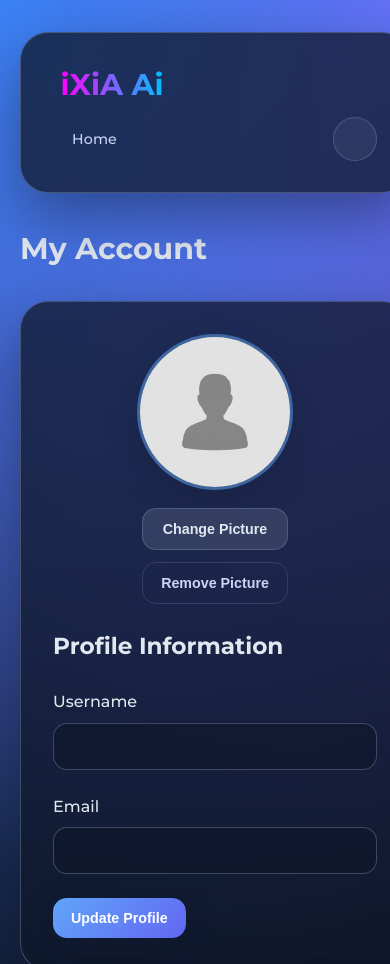
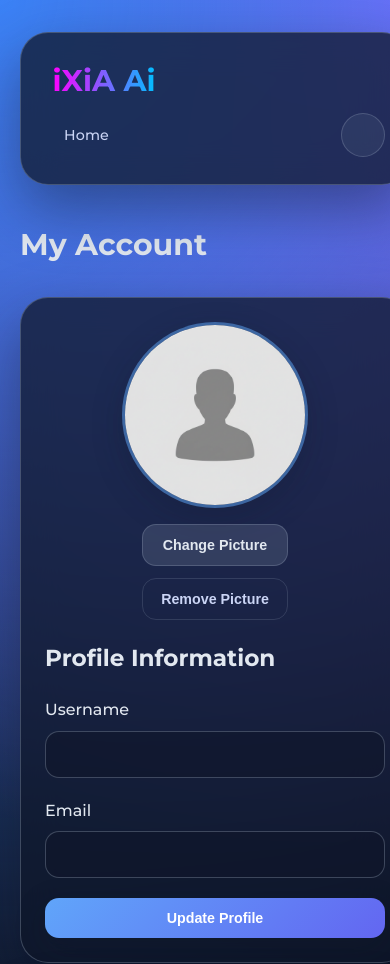
Before and after one commit to Varo-Saran/IXIA, a website: page account.html in a window 390 px wide. Shown: the top 964 px of the page. Drawn offline with Linux system fonts and the light colour scheme.

Commit message:
Improve account page mobile layout

```diff
--- a/account.css
+++ b/account.css
@@ -96,10 +96,10 @@ body::after {
 .page-container {
     width: min(1200px, 100%);
     margin: 0 auto;
-    padding: 48px 28px 80px;
+    padding: 32px 20px 60px;
     display: flex;
     flex-direction: column;
-    gap: 48px;
+    gap: 36px;
     position: relative;
     z-index: 0;
 }
@@ -115,10 +115,11 @@ body::after {
 
 .account-header {
     display: flex;
-    justify-content: space-between;
-    align-items: center;
-    padding: 28px 32px;
-    gap: 24px;
+    flex-direction: column;
+    justify-content: flex-start;
+    align-items: flex-start;
+    padding: 24px;
+    gap: 16px;
 }
 
 .logo-container {
@@ -133,7 +134,10 @@ body::after {
 .account-header__nav {
     display: flex;
     align-items: center;
-    gap: 18px;
+    width: 100%;
+    justify-content: space-between;
+    flex-wrap: wrap;
+    gap: 12px;
 }
 
 .account-header .theme-toggle {
@@ -183,8 +187,8 @@ body::after {
 
 .account-page {
     display: grid;
-    grid-template-columns: 1fr 1fr;
-    gap: 36px;
+    grid-template-columns: 1fr;
+    gap: 28px;
     align-items: start;
 }
 
@@ -199,13 +203,13 @@ body::after {
 .account-page section {
     background: var(--panel-bg);
     border-radius: var(--radius-lg);
-    padding: 32px;
+    padding: 24px;
     border: 1px solid var(--border-color);
     box-shadow: var(--shadow-lg);
     backdrop-filter: blur(var(--blur-amount));
     display: flex;
     flex-direction: column;
-    gap: 24px;
+    gap: 20px;
     transition: transform 0.3s ease, box-shadow 0.3s ease;
 }
 
@@ -224,23 +228,26 @@ body::after {
 .profile-section {
     grid-column: 1 / -1;
     display: flex;
-    gap: 32px;
+    flex-direction: column;
+    gap: 24px;
     align-items: stretch;
 }
 
 .profile-picture {
     flex-shrink: 0;
-    width: 220px;
+    width: 100%;
+    max-width: 320px;
+    margin: 0 auto;
     text-align: center;
     display: flex;
     flex-direction: column;
-    gap: 18px;
+    gap: 16px;
     align-items: center;
 }
 
 .profile-picture-frame {
-    width: 200px;
-    height: 200px;
+    width: clamp(140px, 50vw, 180px);
+    height: clamp(140px, 50vw, 180px);
     border-radius: 50%;
     overflow: hidden;
     border: 3px solid rgba(96, 165, 250, 0.55);
@@ -365,13 +372,13 @@ body.modal-open {
     flex: 1;
     display: flex;
     flex-direction: column;
-    gap: 24px;
+    gap: 20px;
 }
 
 .account-page form {
     display: flex;
     flex-direction: column;
-    gap: 24px;
+    gap: 20px;
 }
 
 .account-page .input-group {
@@ -440,7 +447,8 @@ body.modal-open {
 }
 
 .account-page form .btn {
-    align-self: flex-start;
+    align-self: stretch;
+    width: 100%;
 }
 
 .profile-picture-actions .btn {
@@ -473,7 +481,7 @@ body.modal-open {
     grid-column: 1 / -1;
     border: 1px solid rgba(248, 113, 113, 0.45);
     border-radius: var(--radius-lg);
-    padding: 32px;
+    padding: 24px;
     background: linear-gradient(135deg, rgba(248, 113, 113, 0.18), rgba(15, 23, 42, 0.35)), var(--panel-bg);
     box-shadow: 0 30px 70px rgba(248, 113, 113, 0.22);
 }
@@ -520,44 +528,68 @@ body.modal-open {
     letter-spacing: 0.01em;
 }
 
-@media (max-width: 768px) {
+@media (min-width: 768px) {
     .page-container {
-        padding: 32px 20px 60px;
+        padding: 48px 28px 80px;
+        gap: 48px;
+    }
+
+    .account-header {
+        padding: 28px 32px;
+        justify-content: space-between;
+        flex-direction: row;
+        align-items: center;
+        gap: 24px;
+    }
+
+    .account-header__nav {
+        width: auto;
+        justify-content: flex-start;
+        flex-wrap: nowrap;
+        gap: 18px;
+    }
+
+    .account-page {
+        grid-template-columns: 1fr 1fr;
+        gap: 36px;
+    }
+
+    .account-page section {
+        padding: 32px;
+        gap: 24px;
+    }
+
+    .profile-section {
+        flex-direction: row;
         gap: 32px;
     }
 
-    .account-header {
-        flex-direction: column;
-        align-items: flex-start;
-        gap: 16px;
+    .profile-picture {
+        width: 220px;
+        margin: 0;
+        gap: 18px;
     }
 
-    .account-header__nav {
-        width: 100%;
-        justify-content: space-between;
-        flex-wrap: wrap;
-        gap: 12px;
+    .profile-picture-frame {
+        width: 200px;
+        height: 200px;
     }
 
-    .account-page {
-        grid-template-columns: 1fr;
-        gap: 28px;
-    }
-
-    .profile-section {
-        flex-direction: column;
+    .profile-info {
         gap: 24px;
     }
 
-    .profile-picture {
-        width: 100%;
-        align-items: center;
+    .account-page form {
+        gap: 24px;
     }
 
-    .profile-picture-frame {
-        width: 150px;
-        height: 150px;
-        margin: 0 auto;
+    .account-page form .btn {
+        align-self: flex-start;
+        width: auto;
+    }
+
+    .danger-zone {
+        padding: 32px;
     }
 }
 
```
